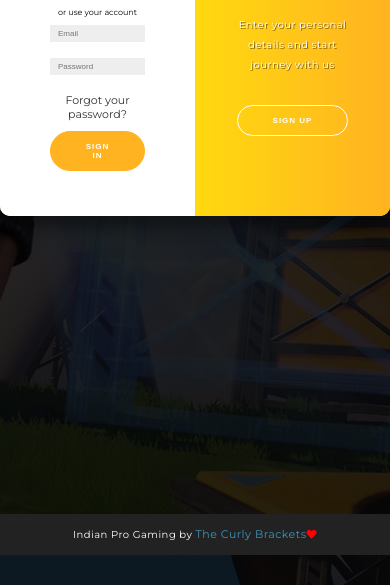
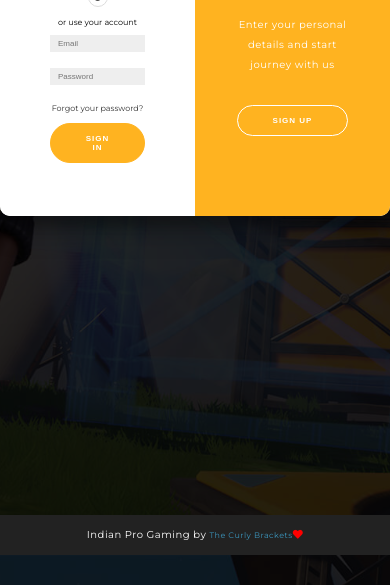
Before and after one commit to indianprogaming/indianprogamin_frontend, a plain HTML site: page userauth.html in a window 390 px wide. Shown: the part 289-874 px from the top of the page. Drawn offline with Linux system fonts and the light colour scheme.

Commit message:
UNKNOWN COMIT

```diff
--- a/css/userAuth.css
+++ b/css/userAuth.css
@@ -171,12 +171,11 @@ input {
 
 .overlay {
 	background: #FF416C;
-	background: -webkit-linear-gradient(to right, #FFFF00, #FFB320, #FFB320);
-	background: linear-gradient(to right, #FFFF00, #FFB320);
+	background: -webkit-linear-gradient(to right, #FFB320, #FFB320);
+	background: linear-gradient(to right, #FFB320, #FFB320);
 	background-repeat: no-repeat;
 	background-size: cover;
 	background-position: 0 0;
-	text-shadow: 1px 1px 0px rgba(0,0,0,0.5);
 	font-weight: bold;
 	color: #FFFFFF;
 	position: relative;
@@ -314,7 +313,7 @@ footer a {
 	}
 	a {
 		color: #333;
-		font-size: 11px;
+		font-size: 8px;
 		text-decoration: none;
 		margin: 10px 0;
 	}
```
Also changed, not shown: index.html (+5 -0 lines), preloader.js (added, +8 -0 lines), css/preloader.css (added), css/style.css (line endings or trailing spaces), images/logos/ipgdark.png (added).
